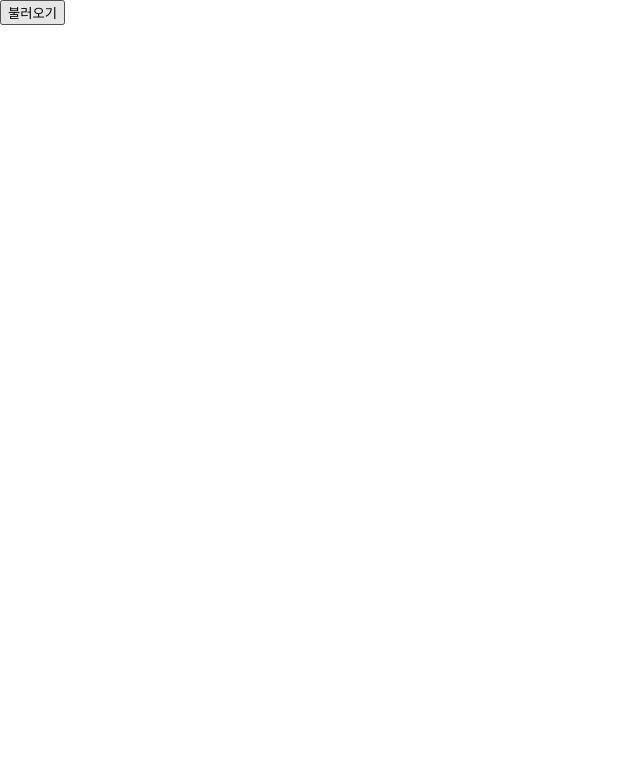
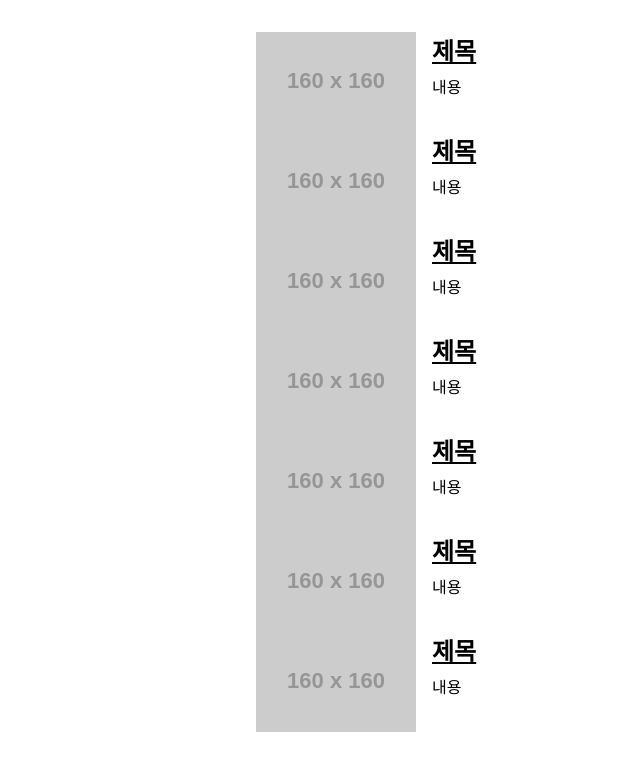
Before and after one commit to raeyoung/new-viewer, a React (Create React App) app: page / in a window 1280 px wide. Shown: the top 770 px of the page, without its empty margins (0-640 px from the left). Built offline with nearby package versions, Linux system fonts and the light colour scheme.

Commit message:
create news viewer UI

```diff
--- a/src/App.js
+++ b/src/App.js
@@ -1,32 +1,8 @@
-import React, { useState } from 'react';
-import axios from 'axios';
+import React from 'react';
+import NewsList from './components/NewsList';
 
 const App = () => {
-  const [data, setData] = useState(null);
-  const onClick = async () => {
-    try {
-      const response = await axios.get(
-        'https://newsapi.org/v2/top-headlines?country=kr&apiKey=6bd9a952903f42bf9fb3340b231af8e4',
-      );
-      setData(response.data);
-    } catch (e) {
-      console.log(e);
-    }
-  };
-  return (
-    <div>
-      <div>
-        <button onClick={onClick}>불러오기</button>
-      </div>
-      {data && (
-        <textarea
-          rows={7}
-          value={JSON.stringify(data, null, 2)}
-          readOnly={true}
-        />
-      )}
-    </div>
-  );
+  return <NewsList />;
 };
 
 export default App;
--- /dev/null
+++ b/src/components/NewsItem.js
@@ -0,0 +1,64 @@
+import React from 'react';
+import styled from 'styled-components';
+
+// 각 뉴스 정보를 보여주는 컴포넌트
+
+const NewsItemBlock = styled.div`
+  display: flex;
+  .thumbnail {
+    margin-right: 1rem;
+    img {
+      display: block;
+      width: 160px;
+      height: 100px;
+      object-fit: cover;
+    }
+  }
+  .contents {
+    h2 {
+      margin: 0;
+      a {
+        color: black;
+      }
+    }
+    p {
+      margin: 0;
+      line-height: 1.5;
+      margin-top: 0.5rem;
+      white-space: normal;
+    }
+  }
+  & + & {
+    marghin-top: 3rem;
+  }
+`;
+
+/* noopener noreferrer
+        noopener : window.opener 객체를 조작하지 못하도록 함.
+        noreferrer : 다른 페이지를 탐색할 때 브라우저가 참조 웹페이지의 주소를 보내지 못하도록 함.
+                     쉽게 말해 링크를 클릭할 때 참조자 정보를 숨긴다.
+    */
+const NewsItem = ({ article }) => {
+  const { title, description, url, urlToImage } = article;
+  return (
+    <NewsItemBlock>
+      {urlToImage && (
+        <div className="thumbnail">
+          <a href={url} target="_blank" rel="noopener noreferrer">
+            <img src={urlToImage} alt="thumbnail" />
+          </a>
+        </div>
+      )}
+      <div className="contents">
+        <h2>
+          <a href={url} target="_blank" rel="noopener noreferrer">
+            {title}
+          </a>
+        </h2>
+        <p>{description}</p>
+      </div>
+    </NewsItemBlock>
+  );
+};
+
+export default NewsItem;
--- /dev/null
+++ b/src/components/NewsList.js
@@ -0,0 +1,41 @@
+import React from 'react';
+import styled from 'styled-components';
+import NewsItem from './NewsItem';
+
+// API 를 요청하고 뉴스 데이터가 들어있는 배열을 컴포넌트 배열로 변환하여 렌더링하는 컴포넌트
+
+const NewsListBlock = styled.div`
+  box-sizing: border-box;
+  padding-bottom: 3rem;
+  width: 768px;
+  margin: 0 auto;
+  margin-top: 2rem;
+  @media screen and (max-width: 768px) {
+    width: 100%;
+    padding-left: 1rem;
+    paddin-right: 1rem;
+  }
+`;
+
+const sampleArticle = {
+  title: '제목',
+  description: '내용',
+  url: 'https://google.com',
+  urlToImage: 'https://via.placeholder.com/160',
+};
+
+const NewsList = () => {
+  return (
+    <NewsListBlock>
+      <NewsItem article={sampleArticle} />
+      <NewsItem article={sampleArticle} />
+      <NewsItem article={sampleArticle} />
+      <NewsItem article={sampleArticle} />
+      <NewsItem article={sampleArticle} />
+      <NewsItem article={sampleArticle} />
+      <NewsItem article={sampleArticle} />
+    </NewsListBlock>
+  );
+};
+
+export default NewsList;
```
